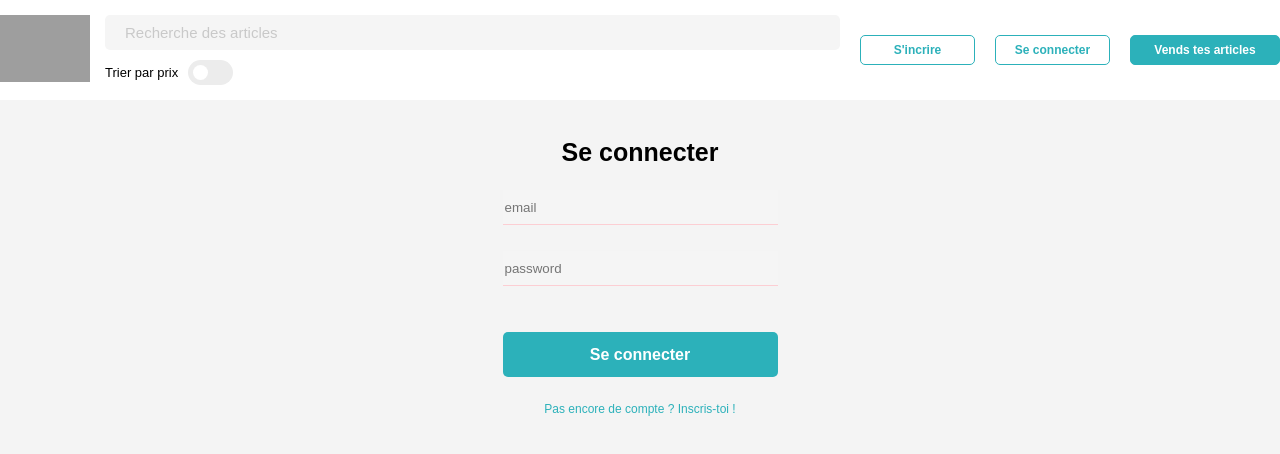
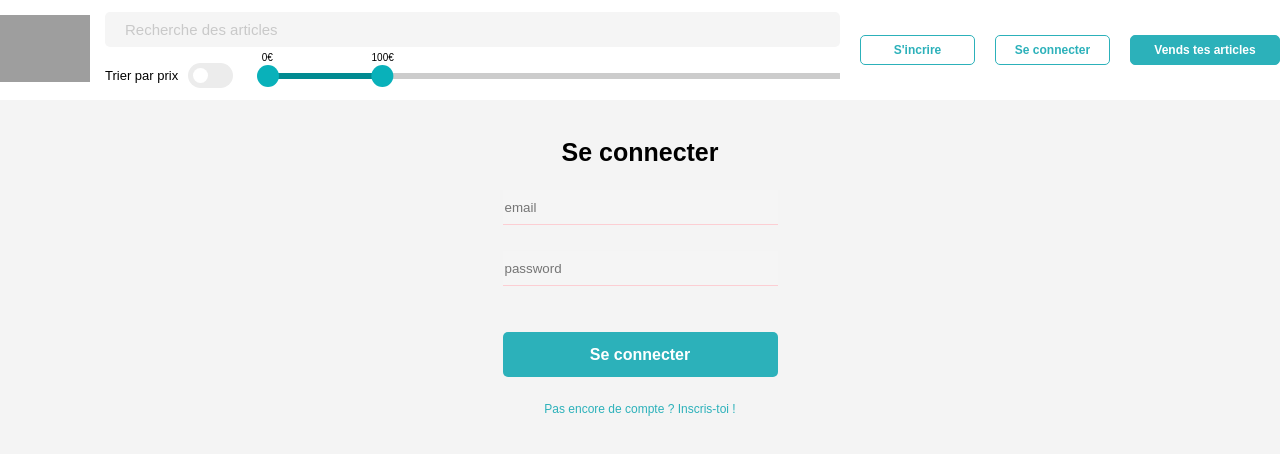
Before and after one commit to manuelfontenelle/vinted-frontend-manuelf, a React (Create React App) app: page /login in a window 1280 px wide. Shown: the top 454 px of the page. Built offline with nearby package versions, Linux system fonts and the light colour scheme; grey boxes are pictures that could not be loaded.

Commit message:
price range

```diff
--- a/package.json
+++ b/package.json
@@ -14,6 +14,7 @@
     "react-dom": "^17.0.2",
     "react-loader-spinner": "^5.3.4",
     "react-paginate": "^8.1.3",
+    "react-range": "^1.8.14",
     "react-router-dom": "^6.2.1",
     "react-scripts": "4.0.3",
     "web-vitals": "^1.0.1"
--- a/src/App.css
+++ b/src/App.css
@@ -661,10 +661,15 @@ input {
 }
 .panel-edit-search-top {
 	width: 100%;
+	padding: 3px 0;
 }
 .panel-edit-search-bottom {
+	padding: 3px 0;
 	/* margin-top: 10px; */
 	margin-left: 15px;
+	width: 100%;
+	display: flex;
+	gap: 20px;
 }
 /* SEARCH */
 .search-container {
@@ -754,3 +759,26 @@ input {
 	left: 5px;
 	transition: transform 0.25s ease;
 }
+
+/* RANGE  */
+.range-container {
+	display: flex;
+	flex: 1 1;
+	margin-right: 15px;
+	margin-left: 15px;
+	align-items: center;
+	border: none;
+}
+.container-number-range {
+}
+.container-number-range:focus {
+	outline: none;
+}
+.number-range {
+	font-family: Arial, Helvetica, sans-serif;
+	margin-top: -12px;
+	padding-right: 2px;
+	font-size: 10px;
+	/* font-weight: bold; */
+	text-align: center;
+}
--- a/src/App.js
+++ b/src/App.js
@@ -20,6 +20,19 @@ function App() {
 	const [title, setSearch] = useState("")
 	const [sortedPrice, setSortedPrice] = useState("")
 	console.log(sortedPrice)
+
+	const [range, setRange] = useState({ values: [0, 100] })
+	console.log(range)
+	// const [priceMin, setPriceMin] = useState(range.values[0])
+
+	// const [priceMin, setPriceMin] = useState("")
+	// setPriceMin(range.values[0])
+
+	// console.log(priceMin)
+	// const [priceMax, setPriceMax] = useState("")
+	// setPriceMax(range.values[1])
+
+	// console.log(priceMax)
 
 	const handleChangeSortPrice = (checkedValue) => {
 		if (checkedValue === true) {
@@ -52,6 +65,10 @@ function App() {
 				setSearch={setSearch}
 				setPage={setPage}
 				handleChangeSortPrice={handleChangeSortPrice}
+				range={range}
+				setRange={setRange}
+				// setPriceMin={setPriceMin}
+				// setPriceMax={setPriceMax}
 			/>
 			<Routes>
 				<Route
@@ -62,6 +79,9 @@ function App() {
 							page={page}
 							setPage={setPage}
 							sortedPrice={sortedPrice}
+							range={range}
+							// priceMin={priceMin}
+							// priceMax={priceMax}
 						/>
 					}
 				/>
--- a/src/components/Header.js
+++ b/src/components/Header.js
@@ -1,5 +1,6 @@
 import { Link, useNavigate } from "react-router-dom"
 // import { useState } from "react"
+import { Range, getTrackBackground } from "react-range"
 
 const Header = ({
 	logo,
@@ -9,8 +10,11 @@ const Header = ({
 	setSearch,
 	setPage,
 	handleChangeSortPrice,
+	range,
+	setRange,
 }) => {
 	const navigate = useNavigate()
+
 	return (
 		<div className="header-container">
 			<div className="header container">
@@ -49,6 +53,56 @@ const Header = ({
 								<div className="check__indicator" />
 							</div>
 						</div>
+						<div className="range-container">
+							<Range
+								step={1}
+								min={0}
+								max={500}
+								values={range.values}
+								onChange={(values) => setRange({ values })}
+								renderTrack={({ props, children }) => (
+									<div
+										{...props}
+										style={{
+											...props.style,
+											height: "6px",
+											width: "100%",
+											background: getTrackBackground({
+												values: range.values,
+												colors: ["#ccc", "#018a91", "#ccc"],
+												min: 0,
+												max: 500,
+											}),
+											alignSelf: "center",
+										}}
+									>
+										{children}
+									</div>
+								)}
+								renderThumb={({ index, props, isDragged }) => (
+									<>
+										<div
+											className="container-number-range"
+											{...props}
+											style={{
+												...props.style,
+												borderRadius: "50px",
+												height: "22px",
+												width: "22px",
+												backgroundColor: "#09b1ba",
+											}}
+										>
+											<div className="number-range">
+												<output style={{ marginTop: "30px" }} id="output">
+													{range.values[index] + "€"}
+												</output>
+											</div>
+										</div>
+									</>
+								)}
+							/>
+						</div>
+						{/* /range-container */}
 					</div>
 				</div>
 				{token ? (
--- a/src/pages/Home.js
+++ b/src/pages/Home.js
@@ -11,7 +11,7 @@ import decoHero from "../assets/deco.svg"
 //loader
 import { Puff } from "react-loader-spinner"
 
-const Home = ({ title, setPage, page, sortedPrice }) => {
+const Home = ({ title, setPage, page, sortedPrice, range }) => {
 	const [data, setData] = useState()
 	const [isLoading, setIsLoading] = useState(true)
 
@@ -26,9 +26,9 @@ const Home = ({ title, setPage, page, sortedPrice }) => {
 	useEffect(() => {
 		const fetchData = async () => {
 			const response = await axios.get(
-				`https://vinted-backend-manuelf.herokuapp.com/offers?limit=${limit}&page=${page}&title=${title}&sort=${sortedPrice}`
+				// `https://vinted-backend-manuelf.herokuapp.com/offers?limit=${limit}&page=${page}&title=${title}&sort=${sortedPrice}`
 				// "https://vinted-backend-manuelf.herokuapp.com/offers"
-				// `http://localhost:3001/offers?limit=${limit}&page=${page}&title=${title}&sort=${sortedPrice}`
+				`http://localhost:3001/offers?limit=${limit}&page=${page}&title=${title}&sort=${sortedPrice}&priceMin=${range.values[0]}&priceMax=${range.values[1]}`
 			)
 			console.log(response.data)
 			setPageCount(Math.ceil(Number(response.data.count) / limit))
@@ -36,7 +36,7 @@ const Home = ({ title, setPage, page, sortedPrice }) => {
 			setIsLoading(false)
 		}
 		fetchData()
-	}, [page, title, sortedPrice])
+	}, [page, title, sortedPrice, range])
 
 	return isLoading ? (
 		<div>
--- a/src/pages/Login.js
+++ b/src/pages/Login.js
@@ -15,8 +15,8 @@ const Login = ({ setUser }) => {
 		try {
 			event.preventDefault()
 			const response = await axios.post(
-				"https://vinted-backend-manuelf.herokuapp.com/user/login",
-				// "http://localhost:3001/user/login",
+				// "https://vinted-backend-manuelf.herokuapp.com/user/login",
+				"http://localhost:3001/user/login",
 				{
 					email: email,
 					password: password,
--- a/src/pages/Offer.js
+++ b/src/pages/Offer.js
@@ -14,8 +14,8 @@ const Offer = () => {
 	useEffect(() => {
 		const fetchData = async () => {
 			const response = await axios.get(
-				`https://vinted-backend-manuelf.herokuapp.com/offer/${id}`
-				// `http://localhost:3001/offer/${id}`
+				// `https://vinted-backend-manuelf.herokuapp.com/offer/${id}`
+				`http://localhost:3001/offer/${id}`
 			)
 			// console.log(response.data)
 			setData(response.data)
--- a/src/pages/Publish.js
+++ b/src/pages/Publish.js
@@ -37,8 +37,8 @@ const Publish = ({ token }) => {
 				formData.append("price", price)
 
 				const response = await axios.post(
-					"https://vinted-backend-manuelf.herokuapp.com/offer/publish",
-					// "http://localhost:3001/offer/publish",
+					// "https://vinted-backend-manuelf.herokuapp.com/offer/publish",
+					"http://localhost:3001/offer/publish",
 					formData,
 					{
 						headers: {
--- a/src/pages/SignUp.js
+++ b/src/pages/SignUp.js
@@ -29,9 +29,9 @@ const SignUp = ({ setUser }) => {
 				formData.append("newsletter", newsletter)
 
 				const response = await axios.post(
-					`https://vinted-backend-manuelf.herokuapp.com/user/signup`,
+					// `https://vinted-backend-manuelf.herokuapp.com/user/signup`,
 					// `https://lereacteur-vinted-api.herokuapp.com/user/signup`
-					// "http://localhost:3001/user/signup",
+					"http://localhost:3001/user/signup",
 					formData
 					// {
 					// username: username,
```
Also changed, not shown: 1 other file (tests, documents, lock files or other folders).
